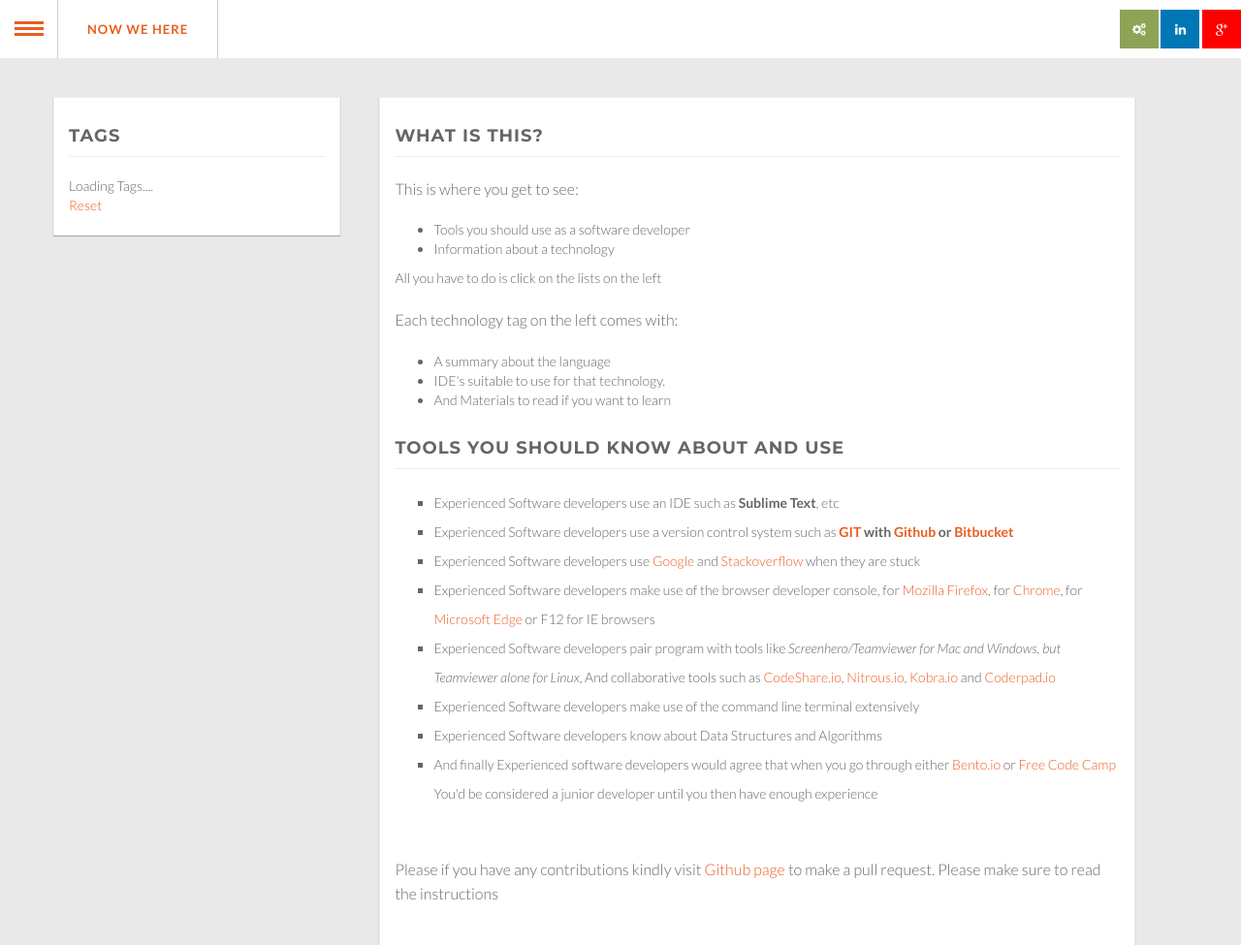
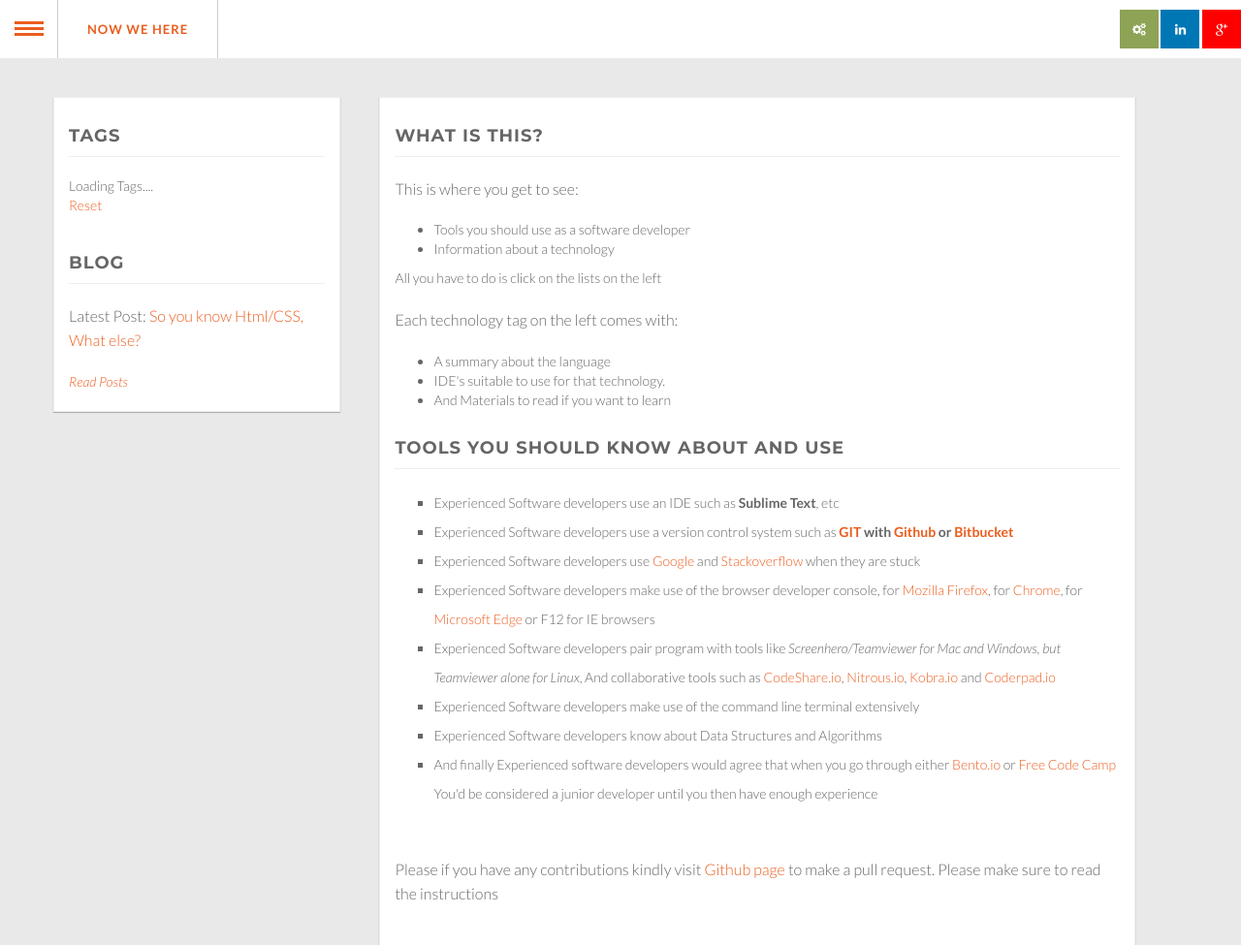
Before and after one commit to JonHMChan/andela-project, a Flask app: page /devtools in a window 1280 px wide. Shown: the top 975 px of the page at 97% size. Run offline with Flask 2, Linux system fonts and the light colour scheme; data that the repository does not hold is empty; parts of the project's set-up code (start-up, migrations or seed data) failed here and were passed over; some libraries are stand-ins or nearby versions.

Commit message:
added blog section under tags on dev page

```diff
--- a/templates/tools/index.html
+++ b/templates/tools/index.html
@@ -9,7 +9,18 @@
                 </ul>
                 <div id="tag-loader">Loading Tags....</div>
                 <a href="/devtools">Reset</a>
+                <br/>
+                <br/>
+                <br/>
+                 <h4>Blog</h4>
+                <hr/>
+                <p>Latest Post:
+                    <a href="https://medium.com/@jihdeh/so-you-know-html-and-css-what-else-afea852688dc" target="_blank">
+                        So you know Html/CSS, What else?</a></p>
+                <i><a href="https://medium.com/@jihdeh" target="_blank">Read Posts</a></i>
+
             </div>
+
             <div class="col-md-8 col-xs-12 dev-grid-block">
                 <div id="toggle">
                     <h4><span id="tech-lang">What is this?</span></h4>
@@ -50,16 +61,20 @@
                                 </li>
                                 <li>Experienced Software developers make use of the browser developer console, for <a
                                         href="https://developer.mozilla.org/en-US/docs/Tools/Web_Console">Mozilla
-                                    Firefox</a>, for <a href="https://developer.chrome.com/devtools/docs/console">Chrome</a>,
-                                    for <a href="http://dev.modern.ie/platform/documentation/f12-devtools-guide/">Microsoft Edge</a> or F12 for IE browsers
+                                    Firefox</a>, for <a
+                                        href="https://developer.chrome.com/devtools/docs/console">Chrome</a>,
+                                    for <a href="http://dev.modern.ie/platform/documentation/f12-devtools-guide/">Microsoft
+                                        Edge</a> or F12 for IE browsers
                                 </li>
-                                <li>Experienced Software developers pair program with tools like <i>Screenhero/Teamviewer for
+                                <li>Experienced Software developers pair program with tools like <i>Screenhero/Teamviewer
+                                    for
                                     Mac and Windows, but Teamviewer alone for Linux</i>, And collaborative tools such
                                     as <a href="http://codeshare.io/" target="_blank">CodeShare.io</a>,
                                     <a href="https://pro.nitrous.io/?l=1&l=1" target="_blank">Nitrous.io</a>,
                                     <a href="https://kobra.io/#/" target="_blank">Kobra.io</a> and
                                     <a href="https://coderpad.io/" target="_blank">Coderpad.io</a></li>
-                                <li>Experienced Software developers make use of the command line terminal extensively</li>
+                                <li>Experienced Software developers make use of the command line terminal extensively
+                                </li>
                                 <li>Experienced Software developers know about Data Structures and Algorithms</li>
                                 <li>And finally Experienced software developers would agree that when you go through
                                     either <a href="http://bento.io" target="_blank">Bento.io</a> or
```
